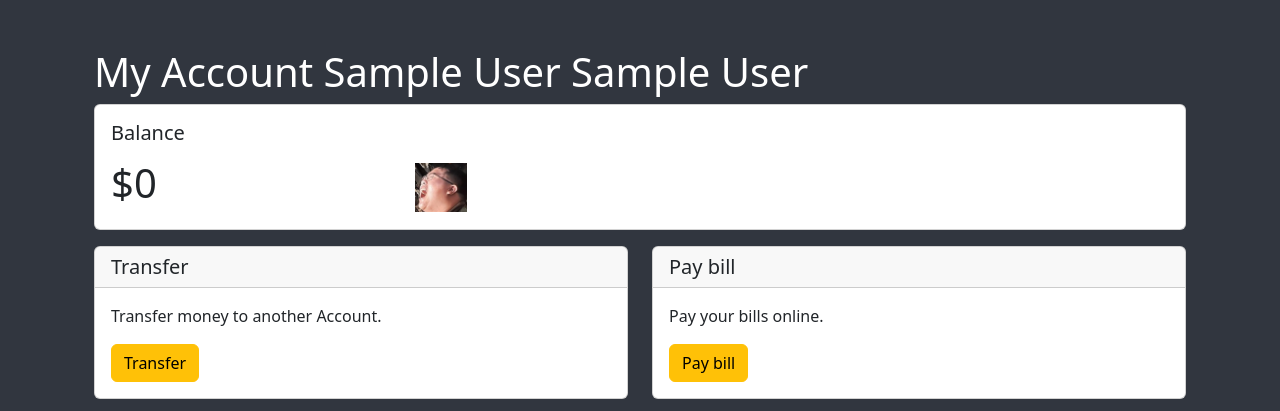
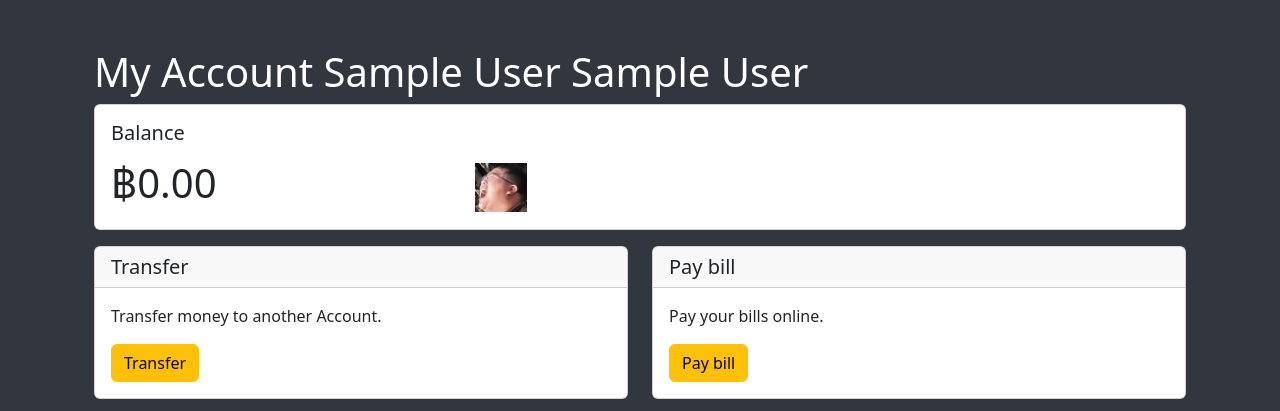
Before and after one commit to ClairCrest/DBProject, a PHP site: page /user/index.php in a window 1280 px wide. Shown: the top 411 px of the page. Run offline with PHP 8.4, Linux system fonts and the light colour scheme; the visitor is signed in with stand-in values (Sample User, id 1).

Commit message:
Update index.php

```diff
--- a/user/index.php
+++ b/user/index.php
@@ -36,7 +36,7 @@
                     <div class="row">
                     <div class="col-md-6">
                         <h5 class="card-title">Balance</h5>
-                        <p class="card-text fs-1">$<span id="balance">0<img src="../assets/img/JT.jpg" alt="" class="lol_pic"></span></p>
+                        <p class="card-text fs-1">฿<span id="balance"><?php echo number_format($row['balance'],2)?><img src="../assets/img/JT.jpg" alt="" class="lol_pic"></span></p>
                     </div>
                     </div>
                 </div>
```
